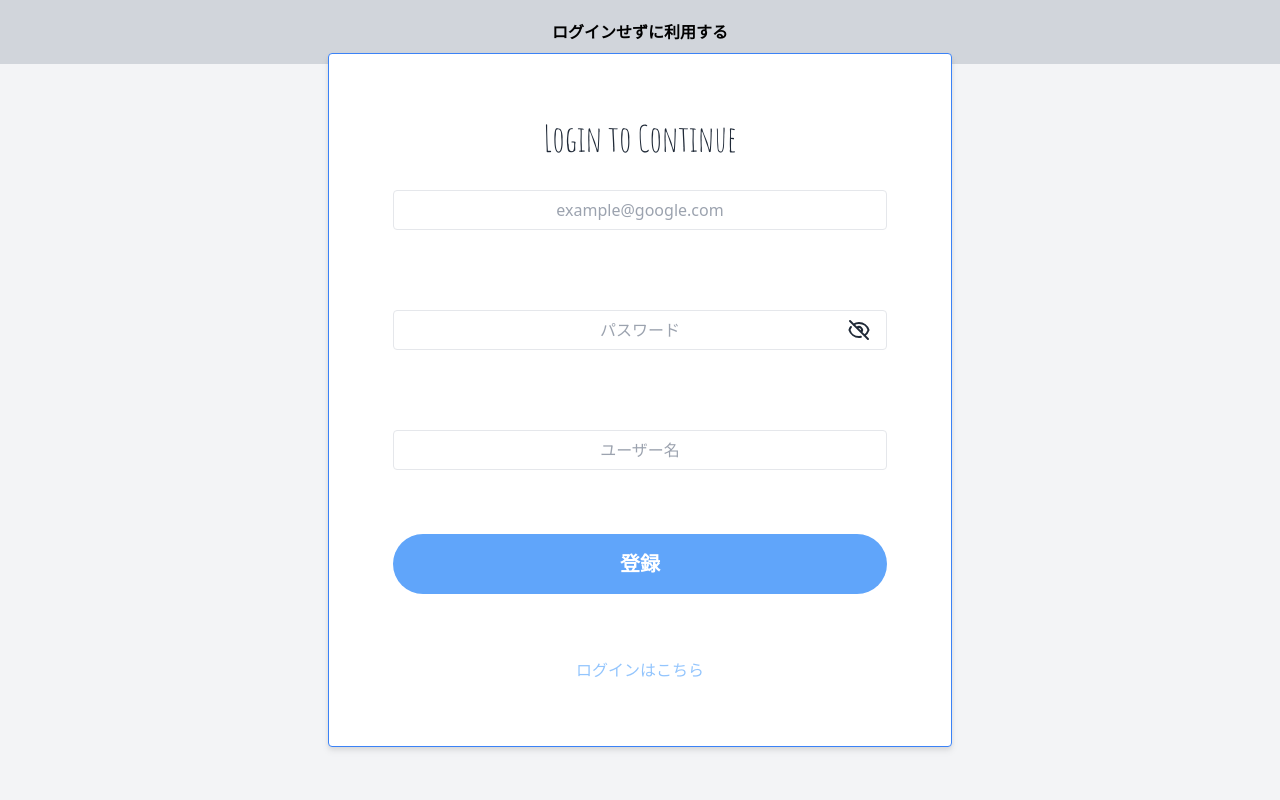
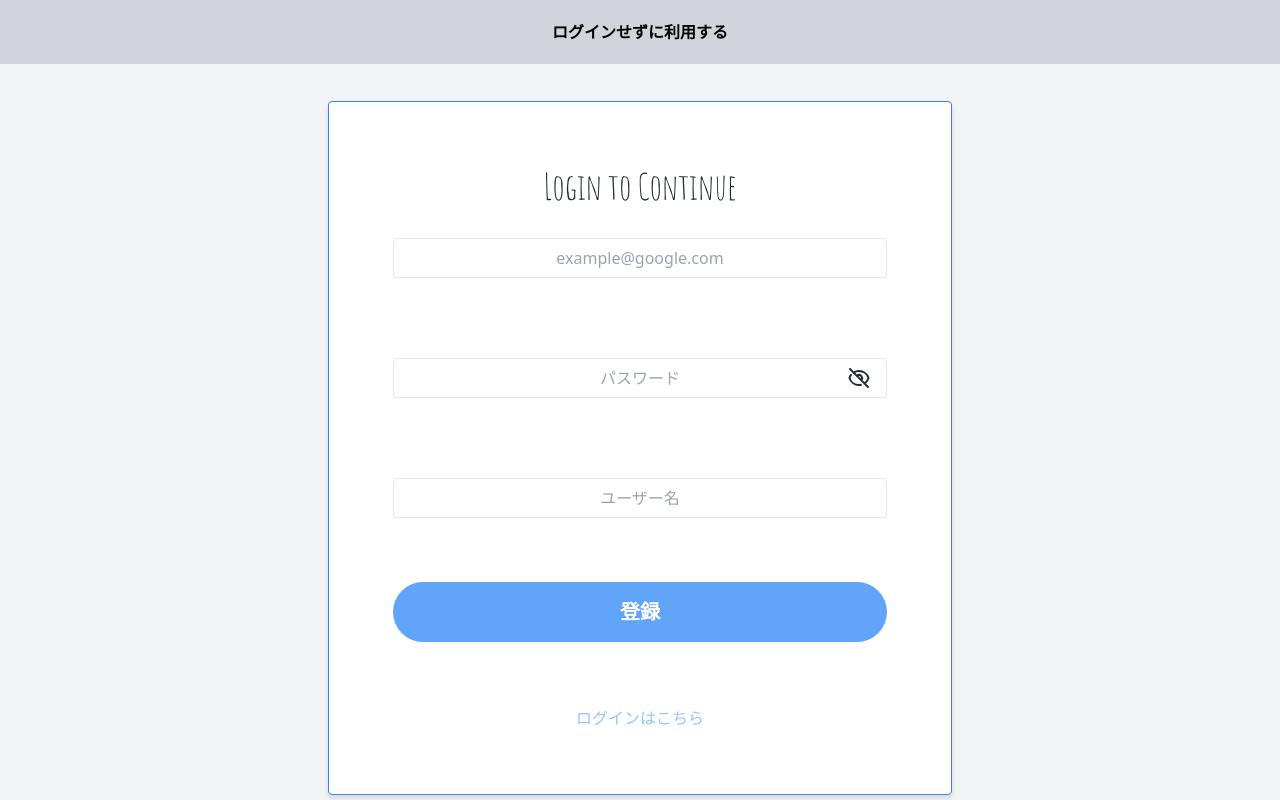
Before and after one commit to shouta0715/sns-test-frontend, a Next.js app: page /Register in a window 1280 px wide. Built offline with nearby package versions, Linux system fonts and the light colour scheme.

Commit message:
queryClients

```diff
--- a/src/components/Auth/Login.tsx
+++ b/src/components/Auth/Login.tsx
@@ -91,7 +91,7 @@ export const Login = () => {
           </div>
         </Link>
       </header>
-      <div className=" flex w-full max-w-[80%] flex-col space-y-8 rounded border border-pink-500 bg-white p-8 drop-shadow-md  md:w-1/2 md:max-w-none md:p-16">
+      <div className="mt-24 flex w-full max-w-[80%] flex-col space-y-8 rounded border border-pink-500 bg-white p-8 drop-shadow-md  md:w-1/2 md:max-w-none md:p-16">
         <p className="text-center font-Title text-4xl">Login to Continue</p>
         <form
           onSubmit={onSubmit}
--- a/src/components/Auth/RegisterAuth.tsx
+++ b/src/components/Auth/RegisterAuth.tsx
@@ -95,7 +95,7 @@ export const RegisterAuth = () => {
           </div>
         </Link>
       </header>
-      <div className=" flex w-full max-w-[80%] flex-col space-y-8 rounded border border-blue-500 bg-white p-8 drop-shadow-md  md:w-1/2 md:max-w-none md:p-16">
+      <div className="mt-24 flex w-full max-w-[80%] flex-col space-y-8 rounded border border-blue-500 bg-white p-8 drop-shadow-md  md:w-1/2 md:max-w-none md:p-16">
         <p className="text-center font-Title text-4xl">Login to Continue</p>
         <form
           onSubmit={onSubmit}
--- a/src/pages/_app.tsx
+++ b/src/pages/_app.tsx
@@ -1,17 +1,22 @@
 import "../styles/globals.css";
 import type { AppProps } from "next/app";
+import { useState } from "react";
 import { QueryClientProvider } from "react-query";
 import { ReactQueryDevtools } from "react-query/devtools";
 import { StateProvider } from "../context/StateProvider";
 import { queryClients } from "../lib/queryClients";
 
-const MyApp = ({ Component, pageProps }: AppProps) => (
-  <QueryClientProvider client={queryClients()}>
+const MyApp = ({ Component, pageProps }: AppProps) => {
+  const [queryClient] = useState(() => queryClients());
+
+  return (
+    <QueryClientProvider client={queryClient}>
       <StateProvider>
         <Component {...pageProps} />
         <ReactQueryDevtools initialIsOpen={false} />
       </StateProvider>
     </QueryClientProvider>
   );
+};
 
 export default MyApp;
```
Lines whose indentation alone changed are shown as unchanged.
